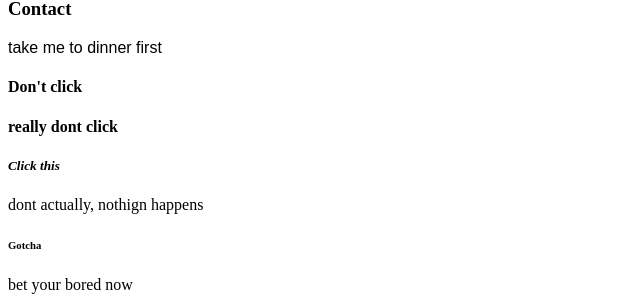
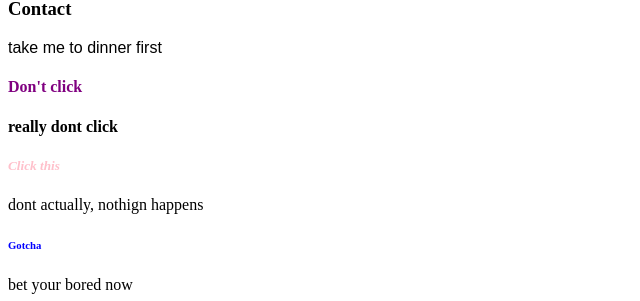
Before and after one commit to skateguy/IntroA, a plain HTML site: page index2.html in a window 1280 px wide. Shown: the part 212-513 px from the top of the page, without its empty margins (0-640 px from the left). Drawn offline with Linux system fonts and the light colour scheme.

Commit message:
Update index2.html

```diff
--- a/index2.html
+++ b/index2.html
@@ -10,11 +10,11 @@
           <p>my youtube is pretty empty </p>
      <h3 stle="font-size:18px">Contact </h3>
           <p style="font-family:arial">take me to dinner first</p>
-      <h4><strong>Don't click</strong></h4>
+      <h4 style="color:purple"><strong>Don't click</strong></h4>
           <p> <strong>really dont click</strong></p>
-    <h5><em>Click this</em></h5>
+    <h5 style="color:pink"><em>Click this</em></h5>
          <p> dont actually, nothign happens</p>
-     <h6>Gotcha</h6>
+     <h6 style="color:blue">Gotcha</h6>
          <p> bet your bored now</p>
             <ul>
               <li>here is a thing</li>
```
